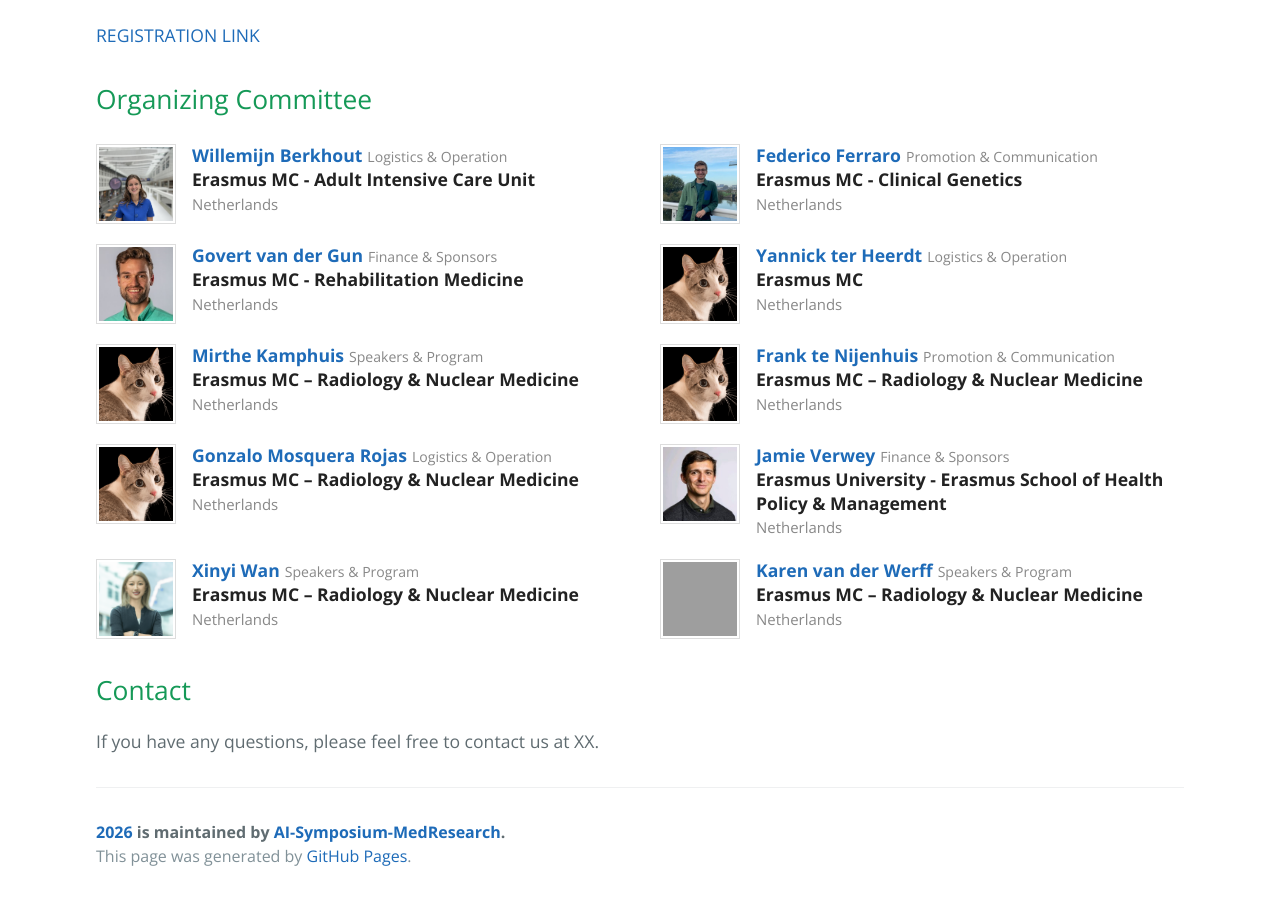
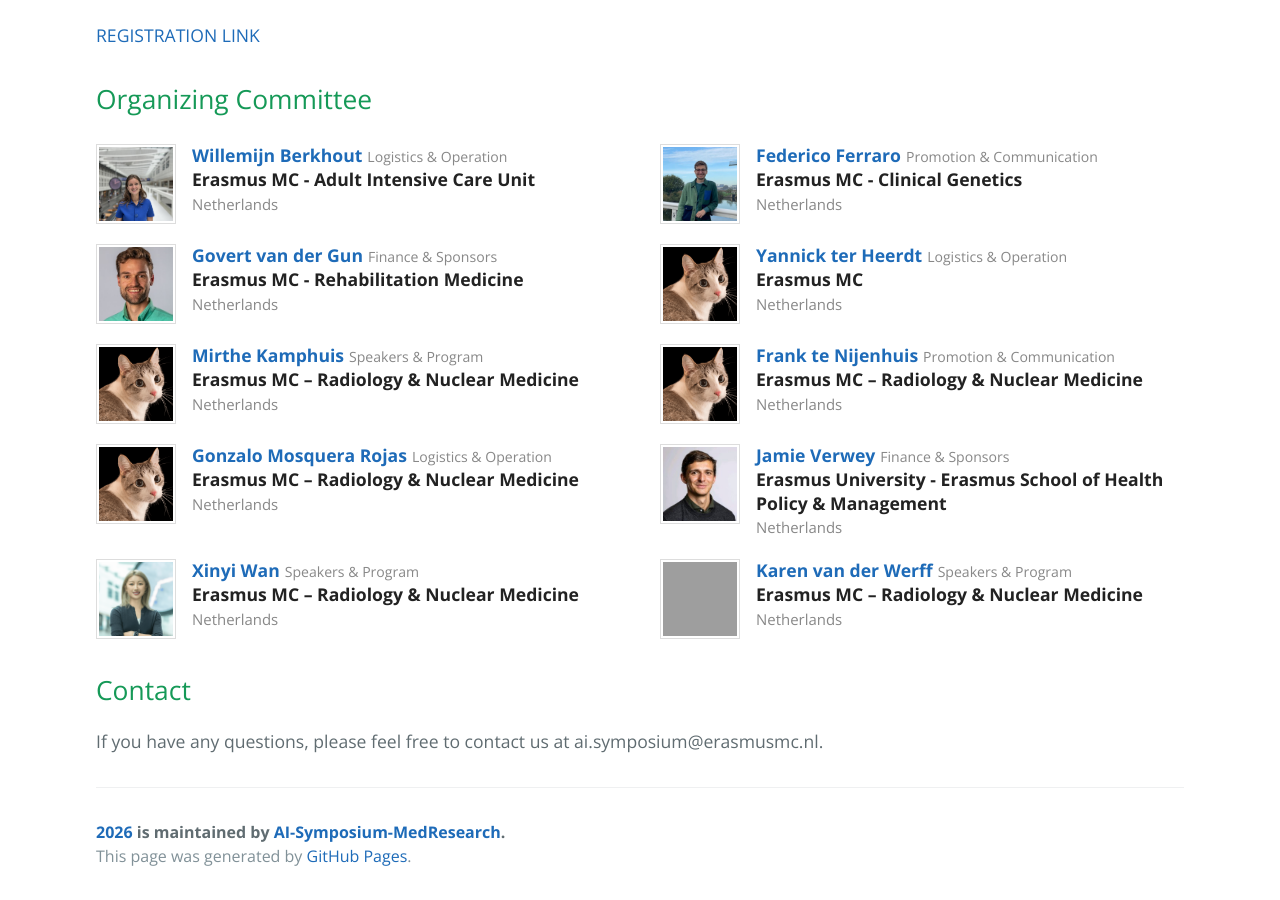
Before and after one commit to AI-Symposium-MedResearch/2026, a Jekyll site: the page built from index.md, in a window 1280 px wide and 900 px high, scrolled down 2580 px. Built offline with Jekyll 4.4.1, drawn with Linux system fonts in a browser that asks for light colours; our own code applies the rules of GitHub Pages for plain Markdown files; grey boxes are pictures that could not be loaded.

Commit message:
added email add

```diff
--- a/index.md
+++ b/index.md
@@ -145,4 +145,4 @@ The registration is free and includes coffee breaks and after-drink. We welcome
 </div>
 
 ## Contact
-If you have any questions, please feel free to contact us at XX.
+If you have any questions, please feel free to contact us at ai.symposium@erasmusmc.nl.
```
Also changed, not shown: edition_2025.md (+1 -1 lines).
